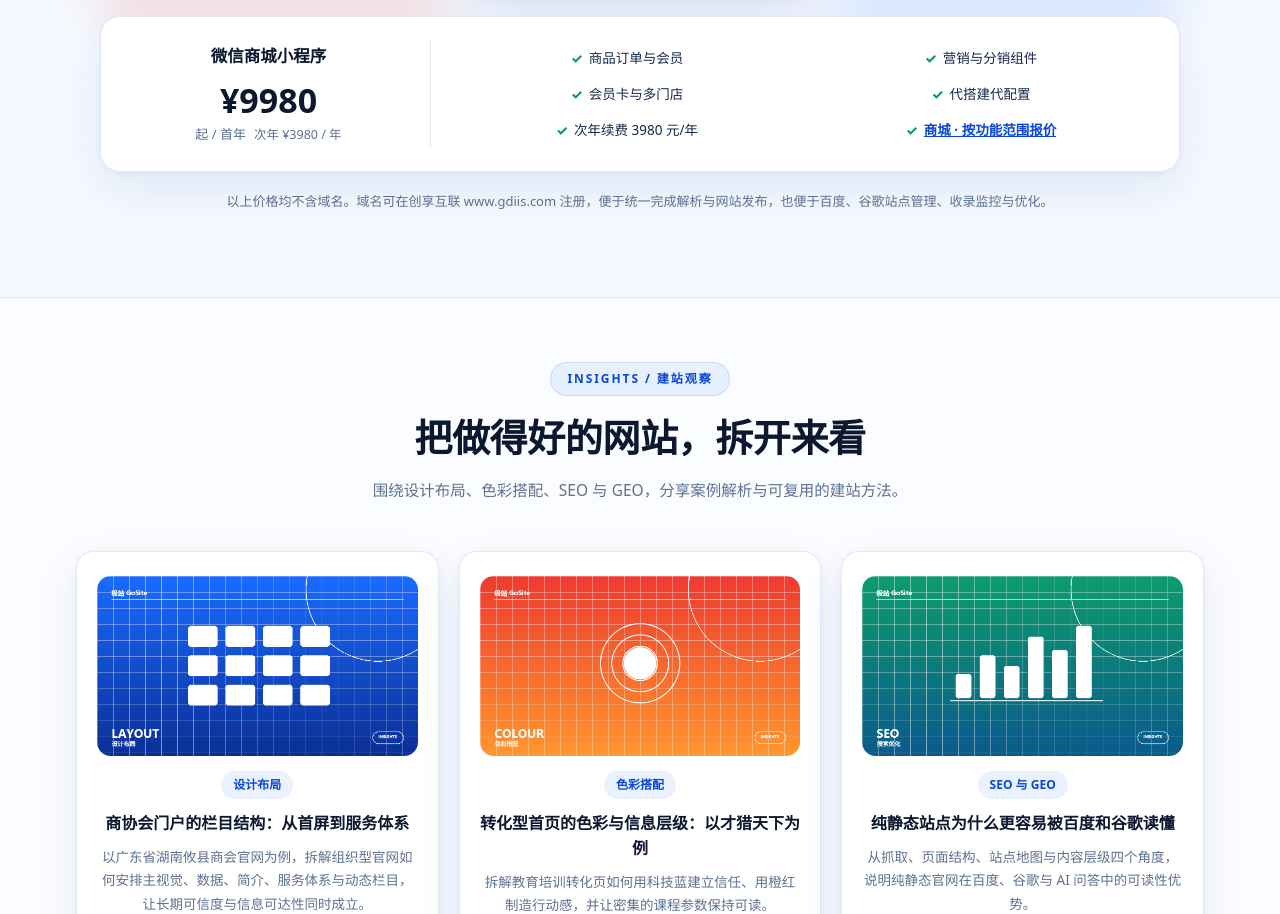
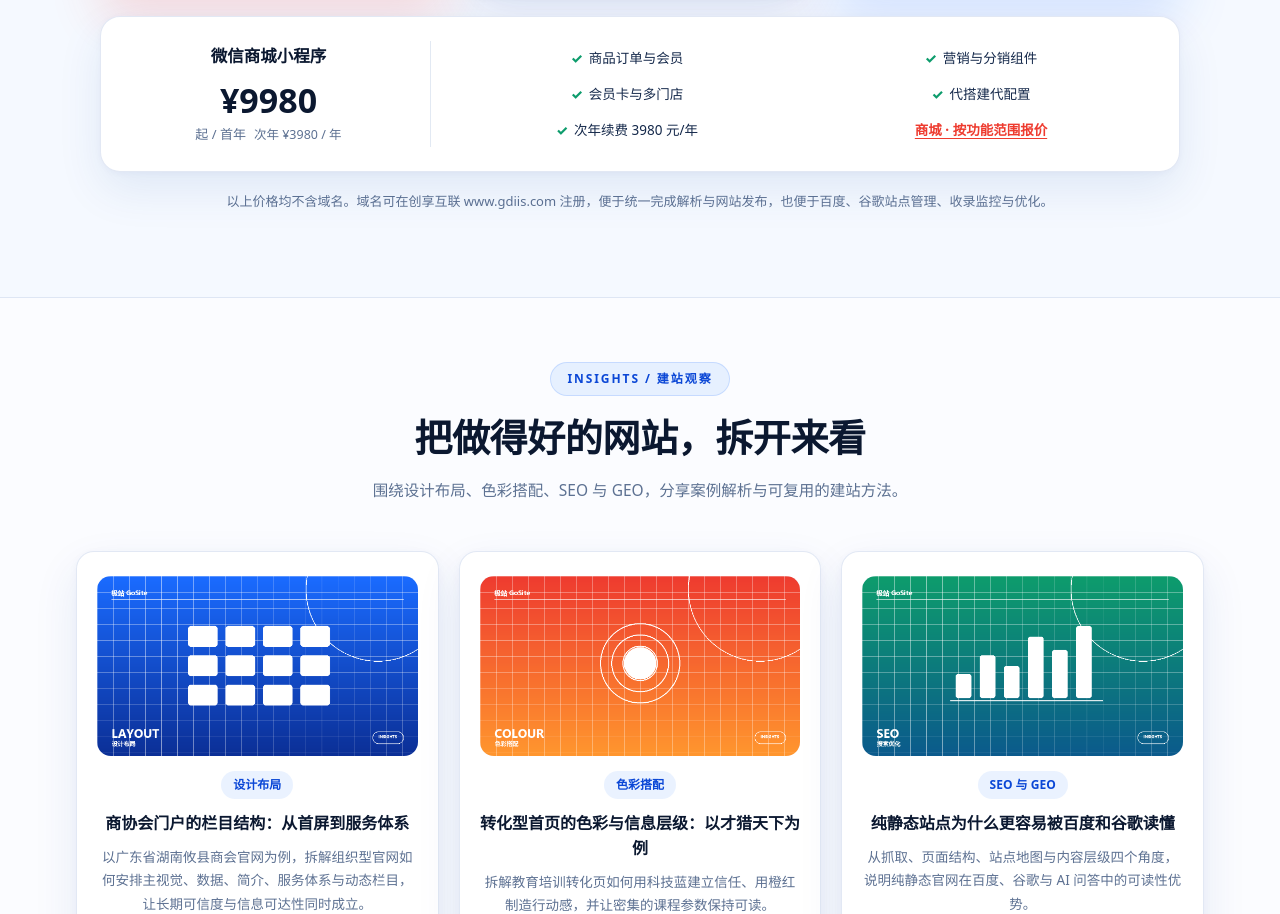
Before and after one commit to unipiwei-blip/gosite, a plain HTML site: page index.html in a window 1280 px wide. Shown: the part 4449-5363 px from the top of the page. Drawn offline with Linux system fonts and the light colour scheme.

Commit message:
Remove checkmark and recolour mall label link

```diff
--- a/assets/css/style.css
+++ b/assets/css/style.css
@@ -821,5 +821,7 @@ a.card .card-more{margin-top:16px;color:var(--blue-deep);font-weight:800;font-si
 .pc-h-meta .orig{margin-top:0}
 .price-card-h .pc-h-right .price-extra{margin-top:14px;display:inline-block}
 
-.pc-h-kind-li a{color:var(--blue-deep);font-weight:700;text-decoration:underline}
-.pc-h-kind-li a:hover{color:var(--brand)}
+.pc-h-kind-li::before{content:none !important}
+.pc-h-kind-li{padding-left:0}
+.pc-h-kind-li a{color:var(--brand);font-weight:800;text-decoration:underline;text-underline-offset:3px}
+.pc-h-kind-li a:hover{color:#c52d24}
```
